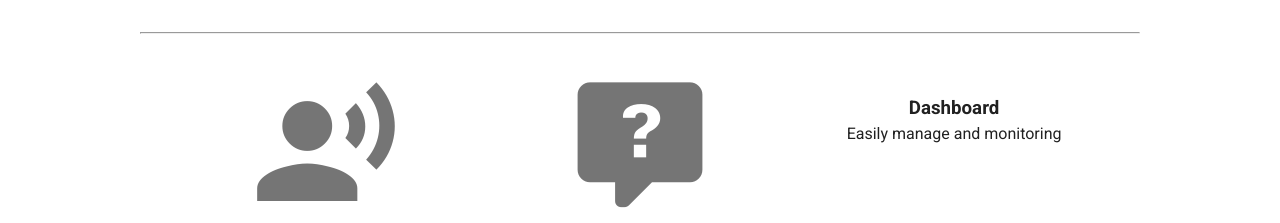
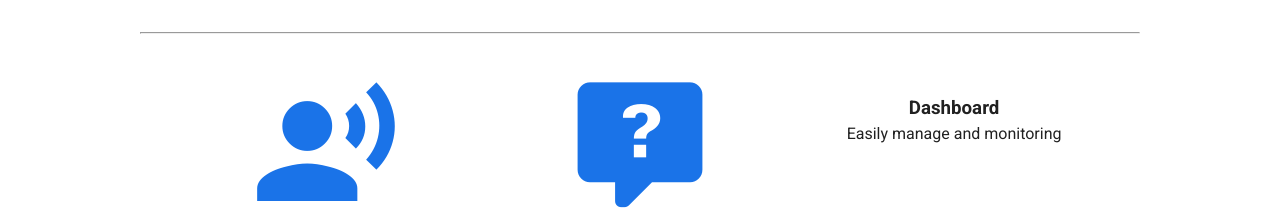
Before and after one commit to V-CAPTCHA/User-Management-Frontend, a Vue app: page / in a window 1280 px wide. Shown: the part 570-793 px from the top of the page. Built offline with nearby package versions, Linux system fonts and the light colour scheme; no server answers.

Commit message:
Change icon color

```diff
--- a/src/views/Home.vue
+++ b/src/views/Home.vue
@@ -33,19 +33,19 @@
         class="mb-8"
       >
         <v-col elevation="0" width="100%" cols="12" md="4">
-          <center><v-icon aria-hidden="false" size="150">mdi-account-voice</v-icon></center>
+          <center><v-icon color="#1a73e8" aria-hidden="false" size="150">mdi-account-voice</v-icon></center>
           <center><h3>Using Human Voice Verification</h3></center>
           <center><p>Voice Recognition Technology</p></center>
         </v-col>
 
         <v-col elevation="0" width="100%" cols="12" md="4">
-          <center><v-icon aria-hidden="false" size="150">mdi-comment-question</v-icon></center>
+          <center><v-icon color="#1a73e8" aria-hidden="false" size="150">mdi-comment-question</v-icon></center>
           <center><h3>Using Complex Questions </h3></center>
           <center><p>Story-based sentences, complex and difficult to predict</p></center>
         </v-col>
 
         <v-col elevation="0" width="100%" cols="12" md="4">
-          <center><v-icon aria-hidden="false" size="150">mdi-desktop-mac-dashboard</v-icon></center>
+          <center><v-icon color="#1a73e8" aria-hidden="false" size="150">mdi-desktop-mac-dashboard</v-icon></center>
           <center><h3>Dashboard</h3></center>
           <center><p>Easily manage and monitoring</p></center>
         </v-col>
```
